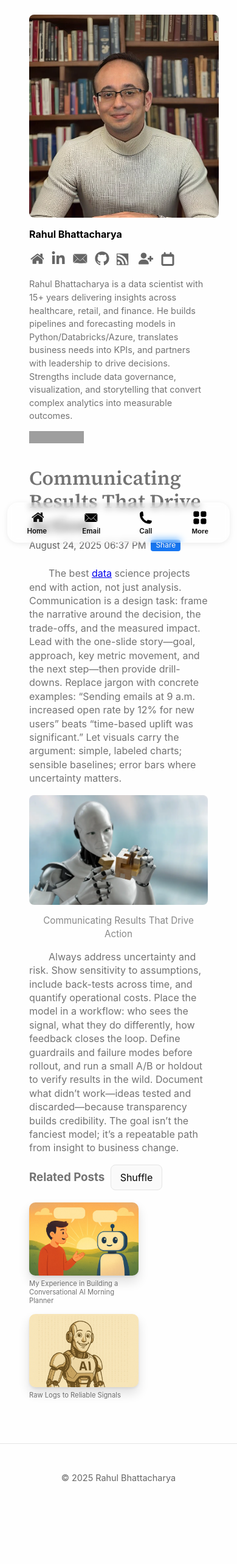
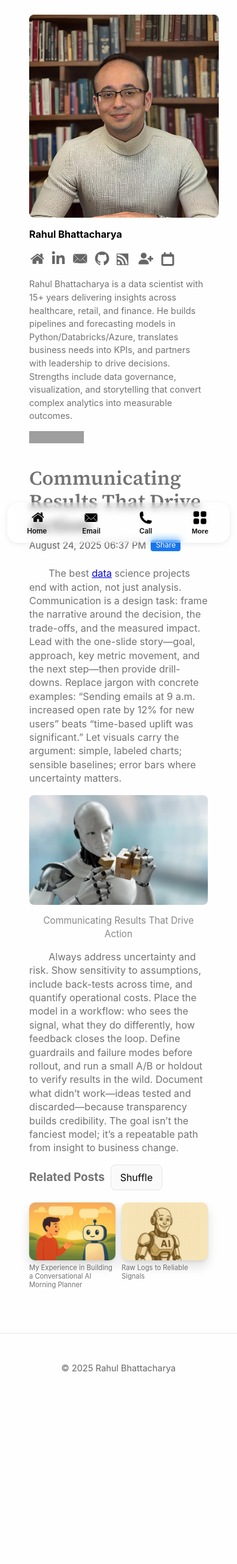
Before and after one commit to RahulBhattacharya1/RahulBhattacharya1.github.io, a Jekyll site: the page built from _posts/2025-08-24-second.md, in a window 390 px wide. Shown: the whole page at 61% size. Built offline with Jekyll 4.4.1, drawn with Linux system fonts in a browser that asks for light colours; comment, search, counter and statistics services are not loaded; after the commit the page ends 2384 px from its top, so only the background shows below that; grey boxes are pictures that could not be loaded.

Commit message:
Update main.scss

```diff
--- a/assets/css/main.scss
+++ b/assets/css/main.scss
@@ -643,8 +643,25 @@ pre {
 .related-head h3 { margin: 0; }
 
 /* Related Posts: Mobile */
+/* Keep only first 2 */
 @media (max-width: 640px) {
   .related-grid > li:nth-child(n+3) { display: none; } /* keep only first 2 */
+
+  /* Force two columns and let cards fill the tracks */
+  .related-posts .related-grid {
+    display: grid !important;
+    grid-template-columns: repeat(2, minmax(0, 1fr)) !important;
+    gap: 10px !important;
+  }
+  .related-posts .related-card,
+  .related-posts .related-grid > li {
+    width: auto !important; /* override the 180px fixed width */
+  }
+  .related-posts .related-thumb {
+    width: 100% !important;
+    height: auto;
+    display: block;
+  }
 }
 
 /* Giscus Comments Box */
```
